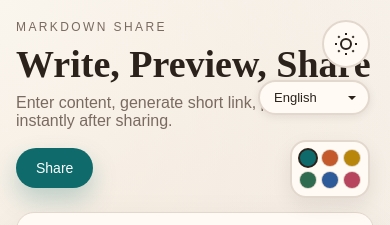
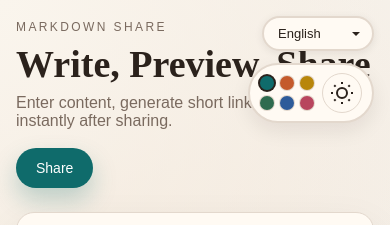
Before and after one commit to perry2008084/markdown-share, a website: page public/index.html in a window 390 px wide. Shown: the top 225 px of the page. Drawn offline with Linux system fonts and the light colour scheme; no server answers.

Commit message:
fix: unify theme controls and apply theme switch

```diff
--- a/public/app.js
+++ b/public/app.js
@@ -31,36 +31,45 @@ document.addEventListener('DOMContentLoaded', function() {
 });
 
 // 主题切换
+function setThemeMode(mode) {
+  const safeMode = mode === "dark" ? "dark" : "light";
+  document.body.classList.remove("light-theme", "dark-theme");
+  document.body.classList.add(safeMode + "-theme");
+  localStorage.setItem("theme", safeMode);
+}
+
+function setThemeColor(color) {
+  const safeColor = color || "ocean";
+  document.body.dataset.themeColor = safeColor;
+  localStorage.setItem("themeColor", safeColor);
+  paletteSwatches.forEach((swatch) => {
+    swatch.classList.toggle("is-active", swatch.dataset.themeColor === safeColor);
+  });
+}
+
 function initTheme() {
   const savedTheme = localStorage.getItem("theme") || "light";
   const savedColor = localStorage.getItem("themeColor") || "ocean";
-  document.body.className = savedTheme + "-theme";
-  applyThemeColor(savedColor);
+  setThemeMode(savedTheme);
+  setThemeColor(savedColor);
 }
 
 function toggleTheme() {
   const currentTheme = document.body.classList.contains("dark-theme") ? "dark" : "light";
   const newTheme = currentTheme === "dark" ? "light" : "dark";
-  document.body.className = newTheme + "-theme";
-  localStorage.setItem("theme", newTheme);
-}
-
-function applyThemeColor(color) {
-  document.body.dataset.themeColor = color;
-  localStorage.setItem("themeColor", color);
-  paletteSwatches.forEach((swatch) => {
-    swatch.classList.toggle("is-active", swatch.dataset.themeColor === color);
-  });
+  setThemeMode(newTheme);
 }
 
 paletteSwatches.forEach((swatch) => {
   swatch.addEventListener("click", () => {
-    applyThemeColor(swatch.dataset.themeColor);
+    setThemeColor(swatch.dataset.themeColor);
   });
 });
 
 initTheme();
-themeToggle.addEventListener("click", toggleTheme);
+if (themeToggle) {
+  themeToggle.addEventListener("click", toggleTheme);
+}
 
 // 触摸手势支持
 let lastTouchEnd = 0;
--- a/public/index.html
+++ b/public/index.html
@@ -18,6 +18,7 @@
   </script>
 </head>
   <body class="light-theme">
+    <div class="top-controls">
       <select id="languageSelector" class="language-selector">
         <option value="zh">中文</option>
         <option value="en">English</option>
@@ -27,6 +28,7 @@
         <option value="fr">Français</option>
         <option value="pt">Português</option>
       </select>
+      <div class="theme-settings" role="group" aria-label="主题设置">
         <div class="theme-palette" role="group" aria-label="主题色">
           <button class="palette-swatch" type="button" data-theme-color="ocean" aria-label="Ocean"></button>
           <button class="palette-swatch" type="button" data-theme-color="ember" aria-label="Ember"></button>
@@ -51,6 +53,8 @@
             <path d="M21 12.79A9 9 0 1 1 11.21 3 7 7 0 0 0 21 12.79z"></path>
           </svg>
         </button>
+      </div>
+    </div>
 
     <main class="app">
       <header class="hero">
--- a/public/styles.css
+++ b/public/styles.css
@@ -375,38 +375,46 @@ textarea {
 }
 
 /* 主题切换按钮 */
-.theme-toggle {
+.top-controls {
   position: fixed;
   top: 20px;
   right: 20px;
-  width: 48px;
-  height: 48px;
-  border-radius: 50%;
+  display: flex;
+  align-items: center;
+  gap: 12px;
+  z-index: 1000;
+}
+
+.theme-settings {
+  display: flex;
+  align-items: center;
+  gap: 10px;
+  padding: 8px 12px;
+  border-radius: 999px;
   background: var(--panel);
   border: 2px solid var(--border);
+  box-shadow: 0 8px 20px var(--shadow);
+}
+
+.theme-toggle {
+  width: 40px;
+  height: 40px;
+  border-radius: 50%;
+  background: transparent;
+  border: 1px solid var(--border);
   color: var(--ink);
   cursor: pointer;
   display: flex;
   align-items: center;
   justify-content: center;
   transition: all 0.3s ease;
-  z-index: 1000;
 }
 
 .theme-palette {
-  position: fixed;
-  top: 80px;
-  right: 20px;
   display: grid;
-  grid-template-columns: repeat(3, 18px);
-  grid-auto-rows: 18px;
+  grid-template-columns: repeat(3, 16px);
+  grid-auto-rows: 16px;
   gap: 8px;
-  padding: 10px;
-  border-radius: 16px;
-  background: var(--panel);
-  border: 2px solid var(--border);
-  box-shadow: 0 8px 20px var(--shadow);
-  z-index: 999;
 }
 
 .palette-swatch {
@@ -459,7 +467,7 @@ textarea {
 }
 
 .theme-toggle:hover {
-  transform: scale(1.1);
+  transform: scale(1.05);
   box-shadow: 0 4px 12px var(--shadow);
 }
 
@@ -468,6 +476,13 @@ textarea {
   width: 24px;
   height: 24px;
   transition: opacity 0.3s ease;
+}
+
+.theme-toggle:focus-visible,
+.palette-swatch:focus-visible,
+.language-selector:focus-visible {
+  outline: 2px solid var(--accent);
+  outline-offset: 3px;
 }
 
 .dark-theme .theme-toggle .sun-icon {
@@ -490,9 +505,6 @@ textarea {
 
 /* 语言选择器 */
 .language-selector {
-  position: fixed;
-  top: 20px;
-  right: 80px;
   padding: 10px 16px;
   border-radius: 24px;
   background: var(--panel);
@@ -502,7 +514,6 @@ textarea {
   font-size: 14px;
   font-family: var(--sans);
   font-weight: 500;
-  z-index: 999;
   transition: all 0.3s cubic-bezier(0.4, 0, 0.2, 1);
   outline: none;
   box-shadow: 0 2px 8px var(--shadow);
@@ -547,27 +558,34 @@ textarea {
 }
 
 @media (max-width: 768px) {
+  .top-controls {
+    top: 16px;
+    right: 16px;
+    flex-direction: column;
+    align-items: flex-end;
+  }
+
   .language-selector {
-    top: 80px;
-    right: 20px;
     font-size: 13px;
     padding: 8px 14px;
     padding-right: 34px;
     min-width: 100px;
   }
 
+  .theme-settings {
+    padding: 8px 10px;
+    gap: 8px;
+  }
+
   .theme-palette {
-    top: 140px;
-    right: 20px;
-    grid-template-columns: repeat(3, 16px);
-    grid-auto-rows: 16px;
+    grid-template-columns: repeat(3, 14px);
+    grid-auto-rows: 14px;
     gap: 6px;
-    padding: 8px;
   }
 
   .palette-swatch {
-    width: 16px;
-    height: 16px;
+    width: 14px;
+    height: 14px;
   }
 }
 
@@ -720,8 +738,8 @@ textarea {
   }
 
   .theme-toggle {
-    width: 52px;
-    height: 52px;
+    width: 44px;
+    height: 44px;
   }
 
   .social-btn svg {
```
Also changed, not shown: public/share.html (+4 -0 lines), public/share.js (+23 -14 lines). Lines whose indentation alone changed are shown as unchanged.
